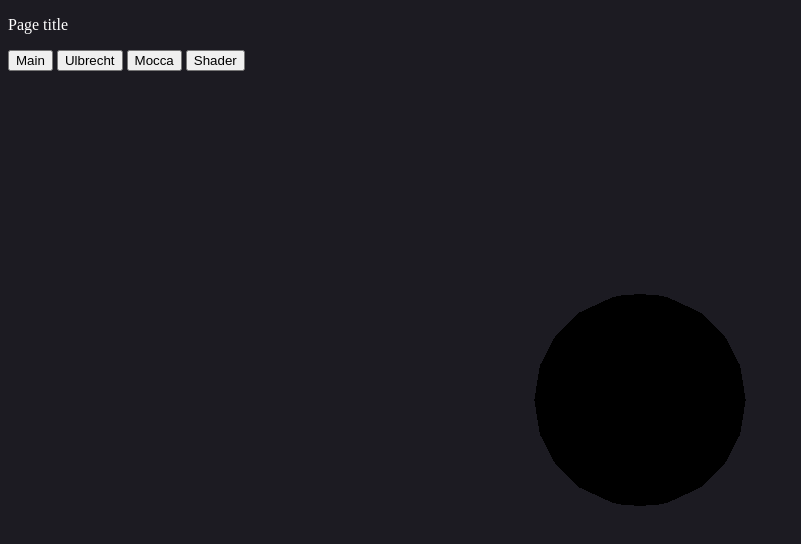
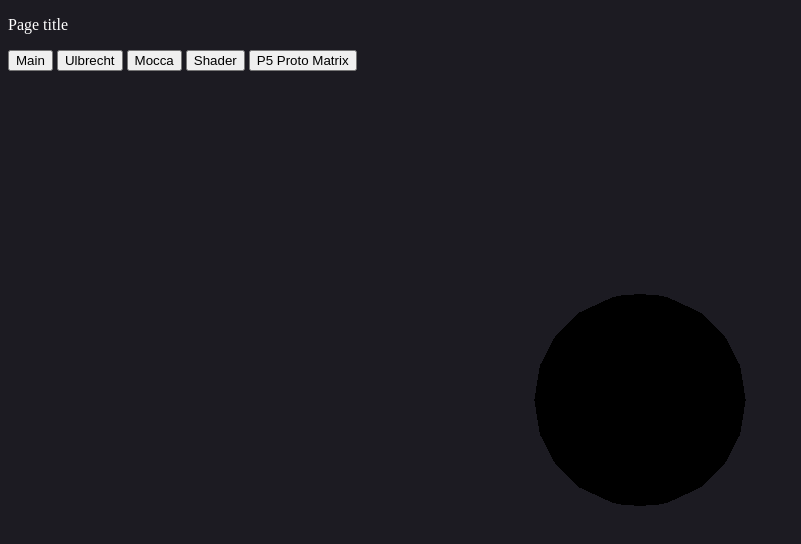
Before and after one commit to Aevus-Eye/Fancy3DWebsite, a plain HTML site: page index.html in a window 1280 px wide. Shown: the whole page, without its empty margins (0-801 px from the left). Drawn offline with nearby package versions, Linux system fonts and the light colour scheme; no server answers.

Commit message:
added protomatrix

```diff
--- a/index.html
+++ b/index.html
@@ -23,6 +23,8 @@
 	<button type="button" class="ChangeSceneButton" value="ulbrecht"> Ulbrecht </button>
 	<button type="button" class="ChangeSceneButton" value="mocca"> Mocca </button>
 	<button type="button" class="ChangeSceneButton" value="shader"> Shader </button>
+	<button type="button" onclick="window.open('https://openprocessing.org/sketch/1050231','_blank')"> P5 Proto Matrix
+	</button>
 
 	<!-- scene specific html elements -->
 	<!-- main scene specific elements -->
@@ -61,6 +63,9 @@
 	<div id="FancyUSScene" class="SceneSpecific">
 		<input type="range" min="0" max="10" value="0" class="slider" id="fusSelector"> adc 11 & 9 </input>
 	</div>
+	<!-- <div id ="ProtoMatrixP5Embed" class="SceneSpecific">
+		<iframe src="https://openprocessing.org/sketch/1050231/embed/" width="100%" height="100%"></iframe>
+	</div> -->
 	<!-- <div>
 		<input type="range" min="0" max="128" value="0x32" class="slider" id="myRange">
 		<textarea id="textArea" rows="4" cols="20"></textarea>
```
